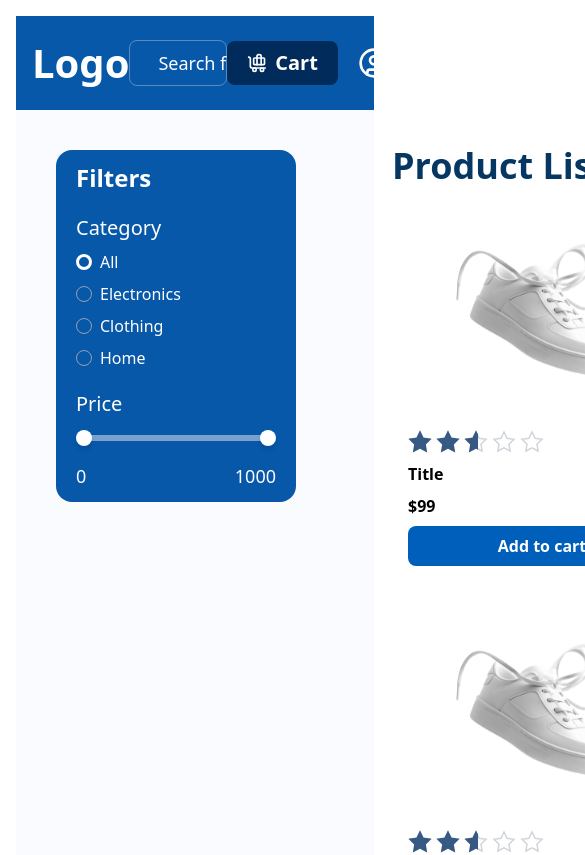
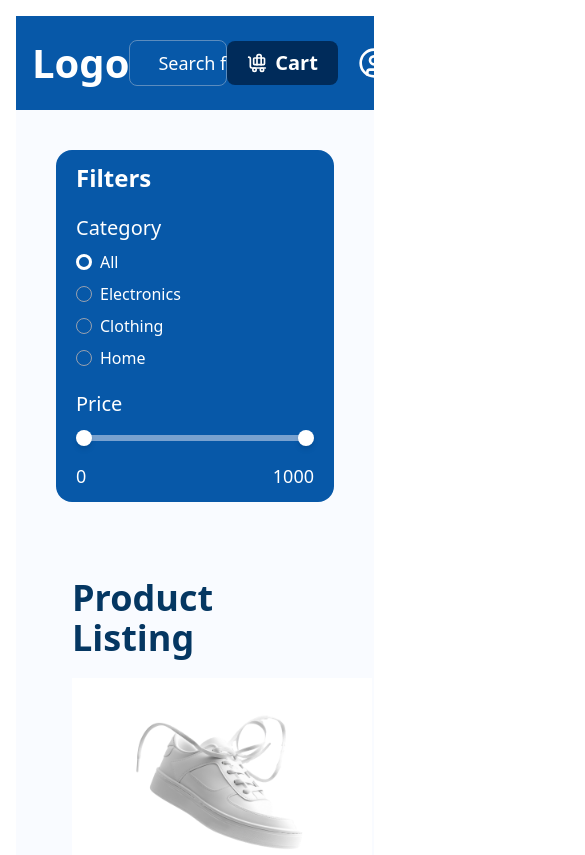
Before and after one commit to CasteAwayy/WhatBytes-Frontend, a Next.js app: page / in a window 390 px wide. Shown: the top 855 px of the page, 585 px wide, since content can reach past the window. Built offline with nearby package versions, Linux system fonts and the light colour scheme.

Commit message:
added ratings

```diff
--- a/app/_components/Card.js
+++ b/app/_components/Card.js
@@ -13,7 +13,7 @@
         className="self-center"
       />
       <StarRating rating={2.6} />
-      <span className="font-semibold">Title</span>
+      <span className="font-semibold">Shoes</span>
       <span className="font-bold">$99</span>
       <button className="text-white bg-[#005FBA] cursor-pointer py-2 px-6 rounded-lg font-semibold">
         Add to cart
--- a/app/_components/Main.js
+++ b/app/_components/Main.js
@@ -3,7 +3,7 @@
 
 function Main() {
   return (
-    <main className="flex bg-[#F9FBFF] min-h-dvh text-white">
+    <main className="md:flex md:flex-row flex-col bg-[#F9FBFF] min-h-dvh text-white">
       <Sidebar />
       <ProductsGrid />
     </main>
```
